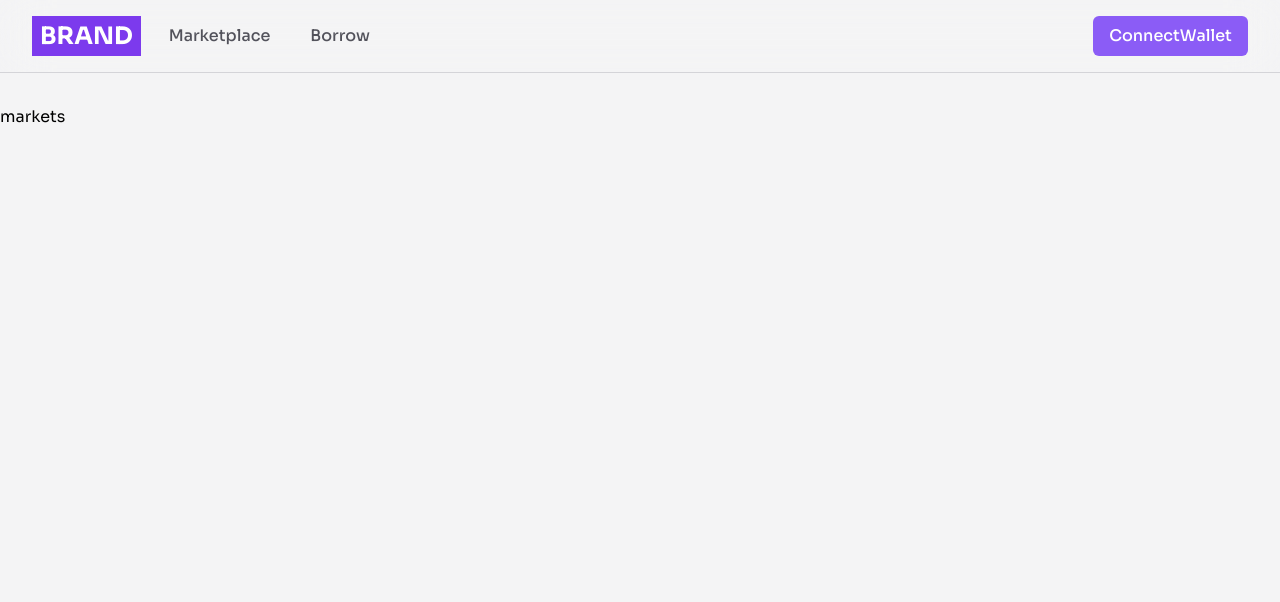
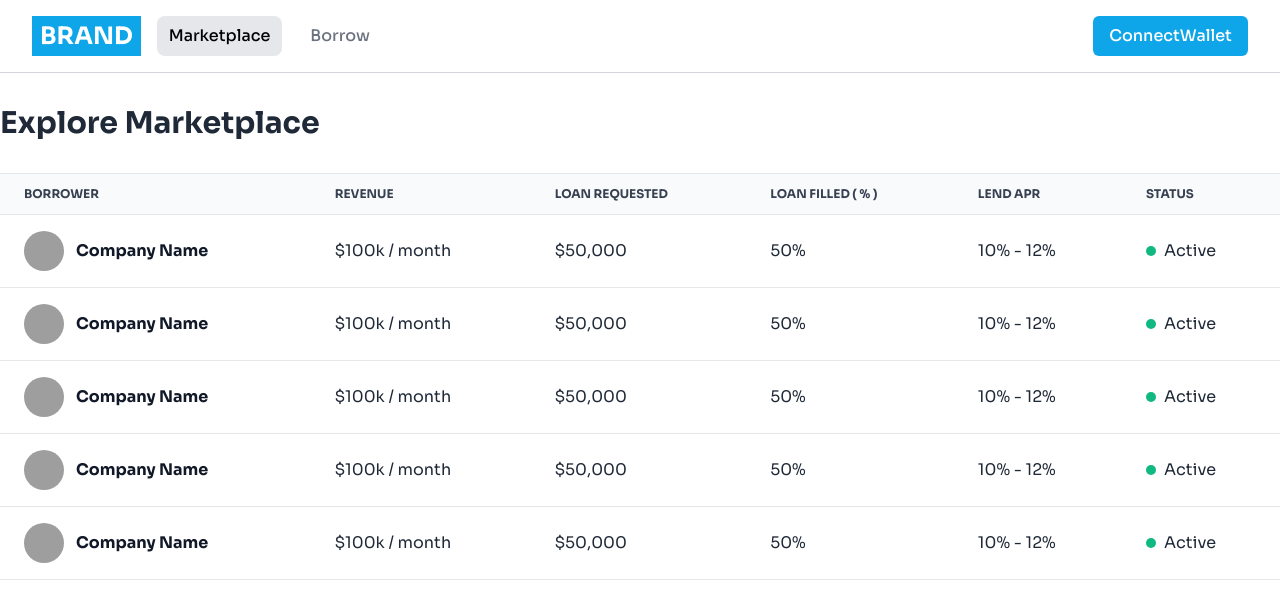
Before and after one commit to wosigor/revenue-based-defi-lending, a Next.js app in the folder frontend/: page /markets in a window 1280 px wide. Shown: the top 602 px of the page. Built offline with nearby package versions, Linux system fonts and the light colour scheme; grey boxes are pictures that could not be loaded.

Commit message:
add : marketplace table

```diff
--- a/frontend/components/layout/AppContainer.tsx
+++ b/frontend/components/layout/AppContainer.tsx
@@ -9,7 +9,7 @@ const AppContainer = (props: Props) => {
   return (
     <>
       <Navbar />
-      <div className="max-w-screen-xl   mx-auto p-8 xl:px-0">
+      <div className="max-w-screen-xl  mx-auto p-8 xl:px-0">
         {props.children}
       </div>
     </>
--- a/frontend/components/layout/Logo.tsx
+++ b/frontend/components/layout/Logo.tsx
@@ -8,7 +8,7 @@ const Logo = (props: Props) => {
     <Link href="/">
       <div className="flex items-center  cursor-pointer group gap-2 group">
         {/* <AiOutlineBank className="h-8 w-8 text-brand-500 group-hover:scale-125  duration-300 ease-out group-hover:-rotate-12" /> */}
-        <h1 className="text-2xl bg-brand-600 text-white px-2 py-1 font-bold group-hover:text-gray-100 font-sora">
+        <h1 className="text-2xl bg-brand-500 text-white px-2 py-1 font-bold group-hover:text-gray-100 font-sora">
           BRAND
         </h1>
       </div>
--- a/frontend/components/layout/Navbar.tsx
+++ b/frontend/components/layout/Navbar.tsx
@@ -1,13 +1,18 @@
 import Link, { LinkProps } from "next/link";
+import { useRouter } from "next/router";
 import ConnectWallet from "./ConnectWallet";
 import Logo from "./Logo";
 
 type Props = {};
 
 const Navlink = (props: { children: React.ReactNode } & LinkProps) => {
+  const router = useRouter();
+
+  const isCurrentPath = router.asPath === props.href
+
   return (
     <Link href={props.href}>
-      <a className="font-medium duration-300 ease-out py-2 px-3 text-gray-600 hover:text-black hover:bg-gray-300 rounded-lg"> {props.children}</a>
+      <a className={`font-medium duration-300 ease-out py-2 px-3  hover:text-black  rounded-lg ${isCurrentPath ? " bg-gray-200 text-black" : " text-gray-500"}`}> {props.children}</a>
     </Link>
   );
 };
--- a/frontend/components/ui/Button.tsx
+++ b/frontend/components/ui/Button.tsx
@@ -22,9 +22,9 @@ export const Button = forwardRef<HTMLButtonElement, Props>(function Button(
             ref={ref}
             className={clsx(
                 {
-                    'bg-brand-500 hover:bg-brand-600 active:bg-brand-600 hover:disabled:bg-brand-500 focus:ring-1 ring-brand-200 text-white ':
+                    'bg-brand-500 hover:bg-brand-600 active:bg-brand-600 hover:disabled:bg-brand-500 focus:ring-1 ring-brand-800 text-white ':
                     !outline && variant === 'primary',
-                    'bg-zinc-400/60 hover:bg-zinc-300 active:bg-zinc-300  text-black focus:ring-1 ring-brand-200':
+                    'bg-zinc-200 hover:bg-zinc-300 active:bg-zinc-300 text-black focus:ring-1  ring-gray-600':
                     !outline && variant === 'secondary',
                     'bg-emerald-600 hover:bg-emerald-600/75 active:bg-emerald-600/75  focus:ring-1 ring-emerald-100 text-white':
                     !outline && variant === 'success',
@@ -32,7 +32,7 @@ export const Button = forwardRef<HTMLButtonElement, Props>(function Button(
                     !outline && variant === 'danger',
 
                     'border-brand-500 bg-brand-800/10 hover:bg-brand-800/20 active:bg-brand-600/10 focus:bg-brand-600/10 focus:outline-none focus:ring-0 text-brand-400 ': outline && variant === 'primary',
-                    'border-gray-500 bg-gray-600/10 hover:bg-gray-500/10  active:bg-zinc-500/20 focus:bg-gray-500/20 text-gray-400 hover:text-gray-200 hover:border-gray-300  focus:outline-none focus:ring-0 ': outline && variant === 'secondary',
+                    'border-gray-500 bg-gray-600/10 hover:bg-gray-500/10  active:bg-zinc-500/20 focus:bg-gray-200 text-gray-600 hover:text-gray-900 hover:border-gray-900  focus:outline-none focus:ring-0 ': outline && variant === 'secondary',
                     'border ':outline,
                     'flex items-center  justify-center gap-2': (icon || loading) && children,
                     'px-3 py-1 text-sm ':size === 'sm',
--- a/frontend/components/ui/Heading.tsx
+++ b/frontend/components/ui/Heading.tsx
@@ -7,7 +7,7 @@ type Props = {
 
 const Heading = ({children,className}: Props) => {
   return (
-    <h1 className={`font-bold text-xl sm:text-3xl ${className}`}>{children}</h1>
+    <h1 className={`font-bold text-xl sm:text-3xl text-gray-800 ${className}`}>{children}</h1>
   )
 }
 
--- a/frontend/pages/borrow.tsx
+++ b/frontend/pages/borrow.tsx
@@ -1,10 +1,126 @@
+import React, { useState, useCallback } from "react";
 import { NextPage } from "next";
-import React from "react";
+import Heading from "components/ui/Heading";
+import { Input } from "components/ui/Input";
+import Button from "components/ui/Button";
+import { BiDollar } from "react-icons/bi";
+import { FiPercent } from "react-icons/fi";
+import { useRouter } from "next/router";
 
 type Props = {};
 
+enum Steps {
+  GET_STARTED,
+  SPRUCEID_SIGNUP,
+  CONNECT_STRIPE,
+  ADD_LOAN_DETAILS,
+}
+
 const BorrowPage: NextPage = (props: Props) => {
-  return <div>borrow</div>;
+  // current step , defined in Steps enum
+  const [step, setStep] = useState<Steps>(Steps.GET_STARTED);
+  const router = useRouter();
+
+
+  const renderBorrowFlow = useCallback(() => {
+    switch (step) {
+      case Steps.GET_STARTED: {
+        return (
+          <div className="flex flex-col items-center justify-center ">
+            <Heading>Ready to get started? </Heading>
+            <p className=" max-w-2xl my-8 text-center">
+              Lorem ipsum dolor sit amet consectetur adipisicing elit. Sunt
+              provident similique vitae rem tenetur est facilis praesentium
+              odit, deserunt blanditiis velit recusandae iste inventore optio?
+              Dolores optio qui modi deleniti.
+            </p>
+            <Button
+              onClick={() => setStep(Steps.SPRUCEID_SIGNUP)}
+              size="lg"
+              variant="primary"
+            >
+              Let's Start
+            </Button>
+          </div>
+        );
+      }
+      case Steps.SPRUCEID_SIGNUP: {
+        return (
+          <div className="flex flex-col items-center justify-center ">
+            <Heading className="">Signup with SpruceID </Heading>
+            <p className=" max-w-2xl my-8 text-center">
+              Sign-in with Ethereum, enabling users to control their identity
+              with their Ethereum account and ENS Profile instead of relying on
+              a traditional intermediary.
+            </p>
+            <Button
+              onClick={() => setStep(Steps.CONNECT_STRIPE)}
+              size="lg"
+              variant="primary"
+            >
+              Start
+            </Button>
+          </div>
+        );
+      }
+      case Steps.CONNECT_STRIPE: {
+        return (
+          <div className="flex flex-col items-center justify-center ">
+            <Heading> Connect Stripe </Heading>
+            <p className=" max-w-2xl my-8 text-center">
+              Connect and authorize Stripe account for verifying revenue
+              information.
+            </p>
+            <Button
+              onClick={() => setStep(Steps.ADD_LOAN_DETAILS)}
+              size="lg"
+              variant="primary"
+            >
+              Connect Stripe
+            </Button>
+          </div>
+        );
+      }
+
+      case Steps.ADD_LOAN_DETAILS: {
+        return (
+          <div className="flex flex-col items-center justify-center ">
+            <Heading>Add Loan Details</Heading>
+            <div className="max-w-2xl w-full space-y-6 mt-12">
+              <Input
+                pre={<BiDollar className="h-6 w-6" />}
+                type="number"
+                label="Loan Amount"
+                placeholder="Enter loan amount"
+              />
+              <Input
+                pre={<FiPercent className="h-6 w-6" />}
+                type="number"
+                label="Minimum Interest Rate"
+                placeholder="Enter minimum interest rate you can offer"
+              />
+              <Input
+                pre={<FiPercent className="h-6 w-6" />}
+                type="number"
+                label="Maximum Interest Rate"
+                placeholder="Enter maximum interest rate you can offer"
+              />
+              <div className="grid grid-cols-2 gap-4 pt-6">
+                <Button size="lg" onClick={()=>router.push('/')}>Cancel</Button>
+                <Button variant="primary" size="lg">
+                  Mint Loan Request NFT
+                </Button>
+              </div>
+            </div>
+          </div>
+        );
+      }
+      default:
+        return <div>Seems like you are lost friend </div>;
+    }
+  }, [step]);
+
+  return <div className="pt-16">{renderBorrowFlow()}</div>;
 };
 
 export default BorrowPage;
--- a/frontend/pages/index.tsx
+++ b/frontend/pages/index.tsx
@@ -11,7 +11,7 @@ const Home = (props: Props) => {
         <div>
           <h1 className="text-5xl text-gray-800 font-medium leading-normal">
             Introducing <br />
-            <span className="font-bold bg-brand-600 text-white px-4">Revenue based defi</span>
+            <span className="font-bold bg-brand-500 text-white px-4">Revenue based defi</span>
             <br />
             Lending / Borrowing
           </h1>
--- a/frontend/pages/markets.tsx
+++ b/frontend/pages/markets.tsx
@@ -1,10 +1,78 @@
+import Heading from "components/ui/Heading";
 import { NextPage } from "next";
 import React from "react";
 
 type Props = {};
 
+type MarketplaceItem = {
+  borrower: string;
+  revenue: string;
+  loanRequested: string;
+  loanFilled: string;
+  lendApr: string;
+  status: string;
+};
+
 const MarketsPage: NextPage = (props: Props) => {
-  return <div>markets</div>;
+  const marketplaceItems = [{}, {}, {}, {}, {}];
+  return (
+    <div>
+      <Heading className="mb-8">Explore Marketplace</Heading>
+      <table className="w-full">
+        <table className="w-full text-left text-gray-800 ">
+          <thead className="text-xs border-y text-gray-700 uppercase bg-gray-50 ">
+            <tr>
+              <th scope="col" className="py-3 px-6">
+                Borrower
+              </th>
+              <th scope="col" className="py-3 px-6">
+                Revenue
+              </th>
+              <th scope="col" className="py-3 px-6">
+                Loan Requested
+              </th>
+              <th scope="col" className="py-3 px-6">
+                Loan Filled ( % )
+              </th>
+              <th scope="col" className="py-3 px-6">
+                Lend Apr
+              </th>
+              <th scope="col" className="py-3 px-6">
+                Status
+              </th>
+            </tr>
+          </thead>
+          <tbody>
+            {marketplaceItems.map((_, index) => (
+              <tr key={index} className="bg-white border-b hover:bg-gray-50 ">
+                <th
+                  scope="row"
+                  className="flex items-center py-4 px-6 text-gray-900 whitespace-nowrap"
+                >
+                  <img
+                    className="w-10 h-10 rounded-full object-cover object-center"
+                    src="https://images.unsplash.com/photo-1534528741775-53994a69daeb?ixlib=rb-1.2.1&ixid=MnwxMjA3fDB8MHxwaG90by1wYWdlfHx8fGVufDB8fHx8&auto=format&fit=crop&w=928&q=80"
+                    alt="Jese image"
+                  />
+                  <div className="pl-3">Company Name</div>
+                </th>
+                <td className="py-4 px-6 ">$100k / month</td>
+                <td className="py-4 px-6">$50,000</td>
+                <td className="py-4 px-6">50%</td>
+                <td className="py-4 px-6">10% - 12%</td>
+                <td className="py-4 px-6">
+                  <div className="flex items-center">
+                    <div className="h-2.5 w-2.5 rounded-full bg-emerald-500 mr-2" />{" "}
+                    Active
+                  </div>
+                </td>
+              </tr>
+            ))}
+          </tbody>
+        </table>
+      </table>
+    </div>
+  );
 };
 
 export default MarketsPage;
--- a/frontend/styles/globals.css
+++ b/frontend/styles/globals.css
@@ -3,9 +3,18 @@
 @tailwind components;
 @tailwind utilities;
 
+
+
+
 @layer base {
   body {
     font-family: "Sora", sans-serif;
-    @apply bg-gray-100
+    @apply min-h-screen;
   }
+
 }
+
+
+.page-center {
+  @apply flex justify-center items-center h-[calc(100vh-73px)];
+}
--- a/frontend/tailwind.config.js
+++ b/frontend/tailwind.config.js
@@ -7,8 +7,8 @@ module.exports = {
   theme: {
     extend: {
       colors:{
-        gray: colors.zinc,
-        brand: colors.violet
+        gray: colors.gray,
+        brand: colors.sky
       }
     },
   },
```
Also changed, not shown: frontend/components/ui/Input.tsx (+5 -5 lines).
